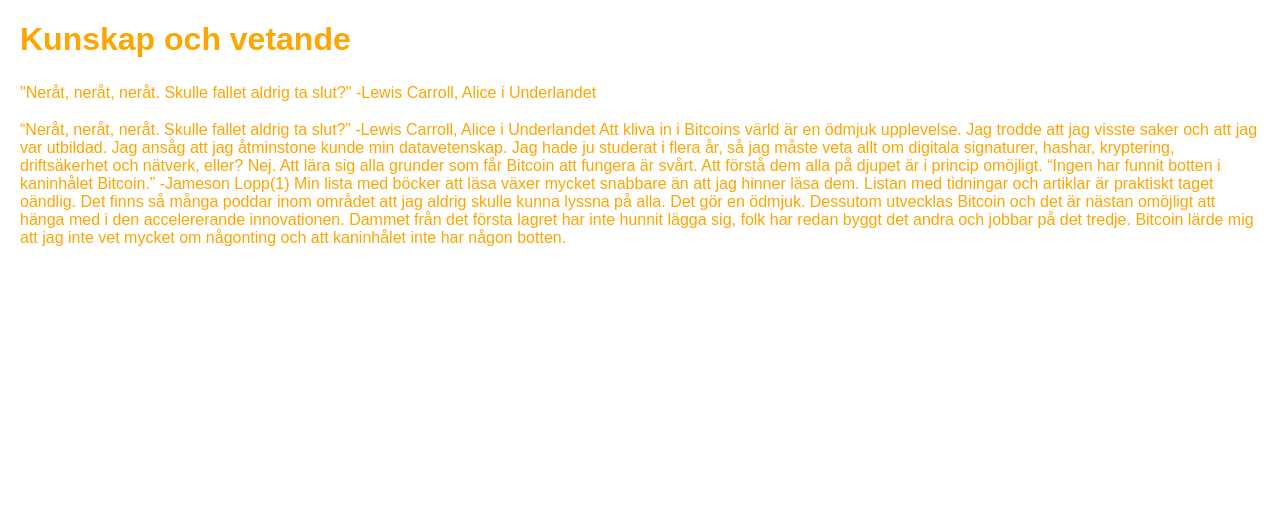
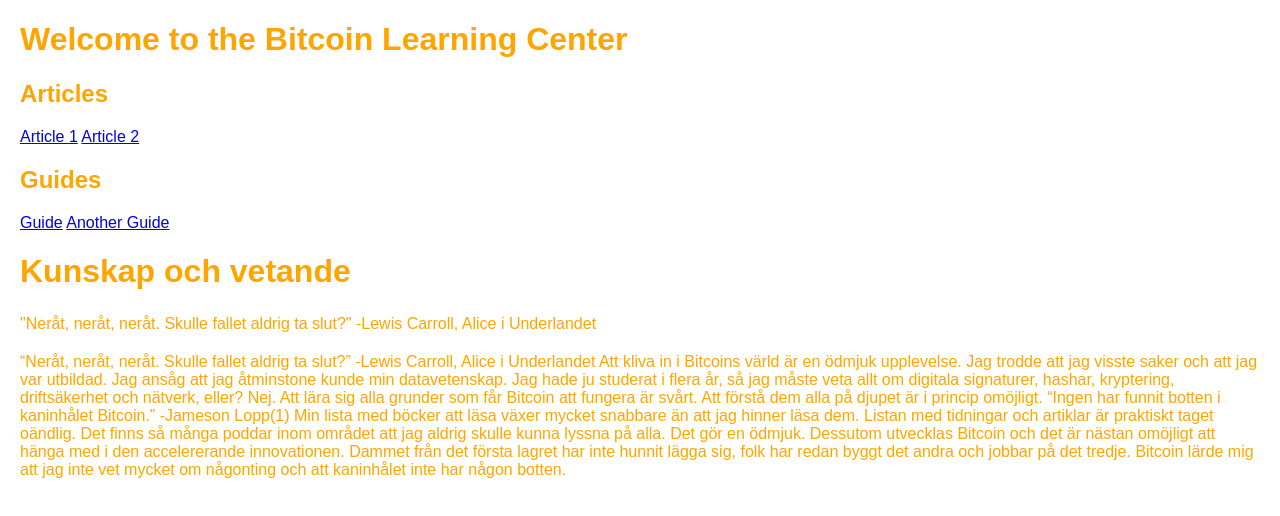
Before and after one commit to honungsgravlingen/honungsgravlingen, a plain HTML site: page index.html in a window 1280 px wide. Drawn offline with Linux system fonts and the light colour scheme.

Commit message:
Update index.html

```diff
--- a/index.html
+++ b/index.html
@@ -27,6 +27,20 @@
 </head>
 
 <body>
+    <h1>Welcome to the Bitcoin Learning Center</h1>
+
+    <h2>Articles</h2>
+    <a href="article1.html">Article 1</a>
+    <a href="article2.html">Article 2</a>
+    <!-- Add more article links -->
+
+    <h2>Guides</h2>
+    <a href="guide.html">Guide</a>
+    <a href="guide2.html">Another Guide</a>
+    <!-- Add more guide links -->
+
+    <!-- Rest of your existing content -->
+
     <h1>Kunskap och vetande</h1>
     <p>
         "Neråt, neråt, neråt. Skulle fallet aldrig ta slut?" -Lewis Carroll, Alice i Underlandet
```
